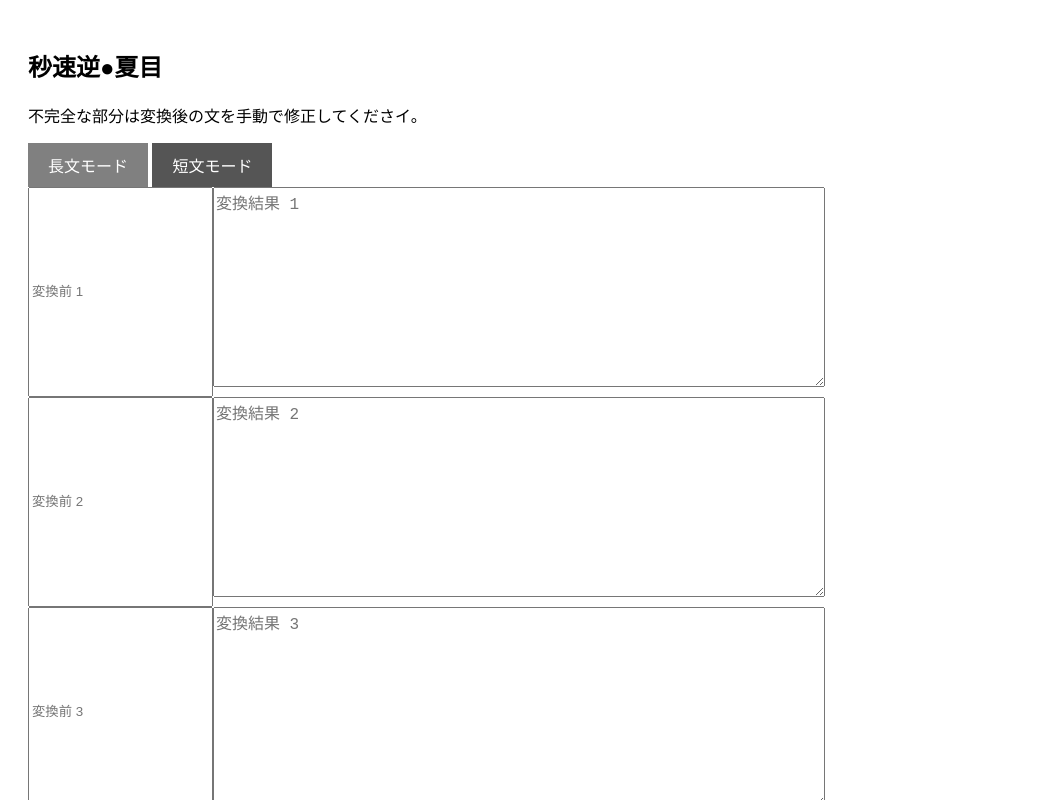
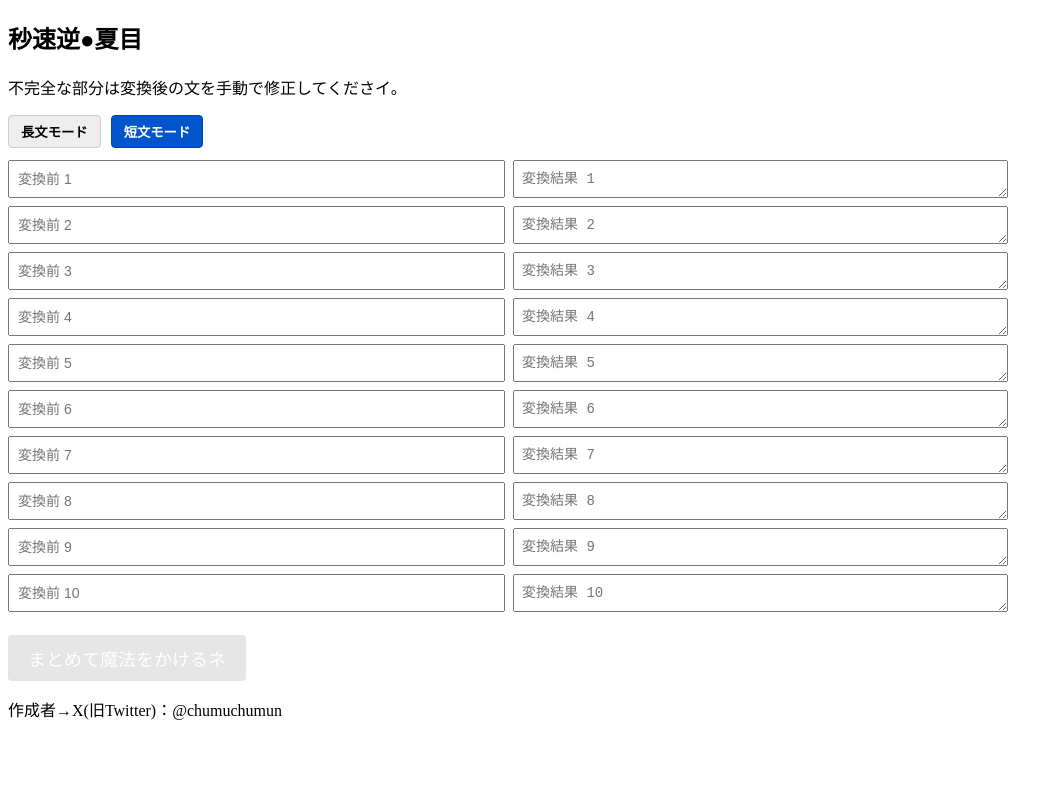
Before and after one commit to iwatenya/byosokuSakasaki, a plain HTML site: page index.html in a window 1280 px wide. Both pictures are taken after a click on the button "短文モード". Shown: the top 800 px of the page, without its empty margins (0-1063 px from the left). Drawn offline with Linux system fonts and the light colour scheme.

Commit message:
Update style.css
短文モードに対応

```diff
--- a/style.css
+++ b/style.css
@@ -1,27 +1,112 @@
-body {
-    font-family: sans-serif;
-    padding: 20px;
-}
+.mode-switch {
+    margin-bottom: 12px;
+  }
 
-textarea {
-    width: 50%;
-    height: 200px;
-    font-size: 1rem;
-    margin-bottom: 10px;
+  .mode-switch button {
+    padding: 6px 12px;
+    margin-right: 6px;
+    font-weight: bold;
+    cursor: pointer;
+    border: 1px solid #ccc;
+    background: #eee;
+    border-radius: 4px;
+    transition: background 0.3s ease;
+  }
+
+  .mode-switch button.active {
+    background: #0055cc;
+    color: white;
+    border-color: #0044aa;
+  }
+
+  #shortInputsOutputs {
+    display: flex;
+    flex-wrap: wrap;
+    max-width: 1000px;
+  }
+
+  #shortInputsOutputs > div {
+    display: flex;
+    width: 100%;
+    margin-bottom: 8px;
+    gap: 8px;
+  }
+
+  #shortInputsOutputs input[type="text"] {
+    flex: 1;
+    padding: 6px 8px;
+    font-size: 14px;
+    min-width: 0; /* これでflex時に縮み過ぎ防止 */
+  }
+
+  #shortInputsOutputs textarea {
+    flex: 1;
+    resize: vertical;
+    padding: 6px 8px;
+    font-size: 14px;
+    min-height: 24px;
+    min-width: 0;
+  }
+
+  #shortModeArea button {
+    padding: 10px 20px;   /* ボタンの内側の余白を大きく */
+    margin-top:15px;
+    font-size: 18px;      /* 文字サイズを大きく */
+    border-radius: 4px;   /* 角丸も少し大きめにしても良い */
+    cursor: pointer;
+    background-color: #7c7c7c;
+    color: white;
+    border: none;
+    transition: background-color 0.3s ease;
+  }
+  #shortModeArea button:hover:not(:disabled) {
+    background-color: #860016;
+  }
+  #shortModeArea button:disabled {
+    background-color: #ccc;
+    cursor: default;
+  }
+
+  /* 長文モードのtextarea調整 */
+  #longModeArea textarea {
+    width: 640px;
+    height: 156px;
+    font-size: 16px;
+    padding: 8px;
     box-sizing: border-box;
-}
+    margin-bottom: 16px;
+    resize: vertical;
+  }
 
-button {
-    padding: 10px 20px;
-    background-color: gray;
+  /* 長文モードの変換ボタンの余裕 */
+  #longModeArea button {
+    /* margin-top: 16px; */
+    margin-bottom: 18px;
+    padding: 10px 12px;
+    font-size: 16px;
+    cursor: pointer;
+    border-radius: 4px;
     border: none;
+    background-color: #7c7c7c;
     color: white;
-    font-size: 1rem;
-    cursor: not-allowed;
-    transition: background-color 0.2s;
-}
+    transition: background-color 0.3s ease;
+  }
 
-button.active {
-    background-color: #555;
+  #longModeArea button:hover:not(:disabled) {
+    background-color: #860016;
+  }
+
+  #longModeArea button:disabled {
+    background-color: #ccc;
+    cursor: default;
+  }
+
+  button:disabled {
+    opacity: 0.5;
+    cursor: default;
+  }
+
+  button.active {
+    opacity: 1;
     cursor: pointer;
-}
+  }
```
